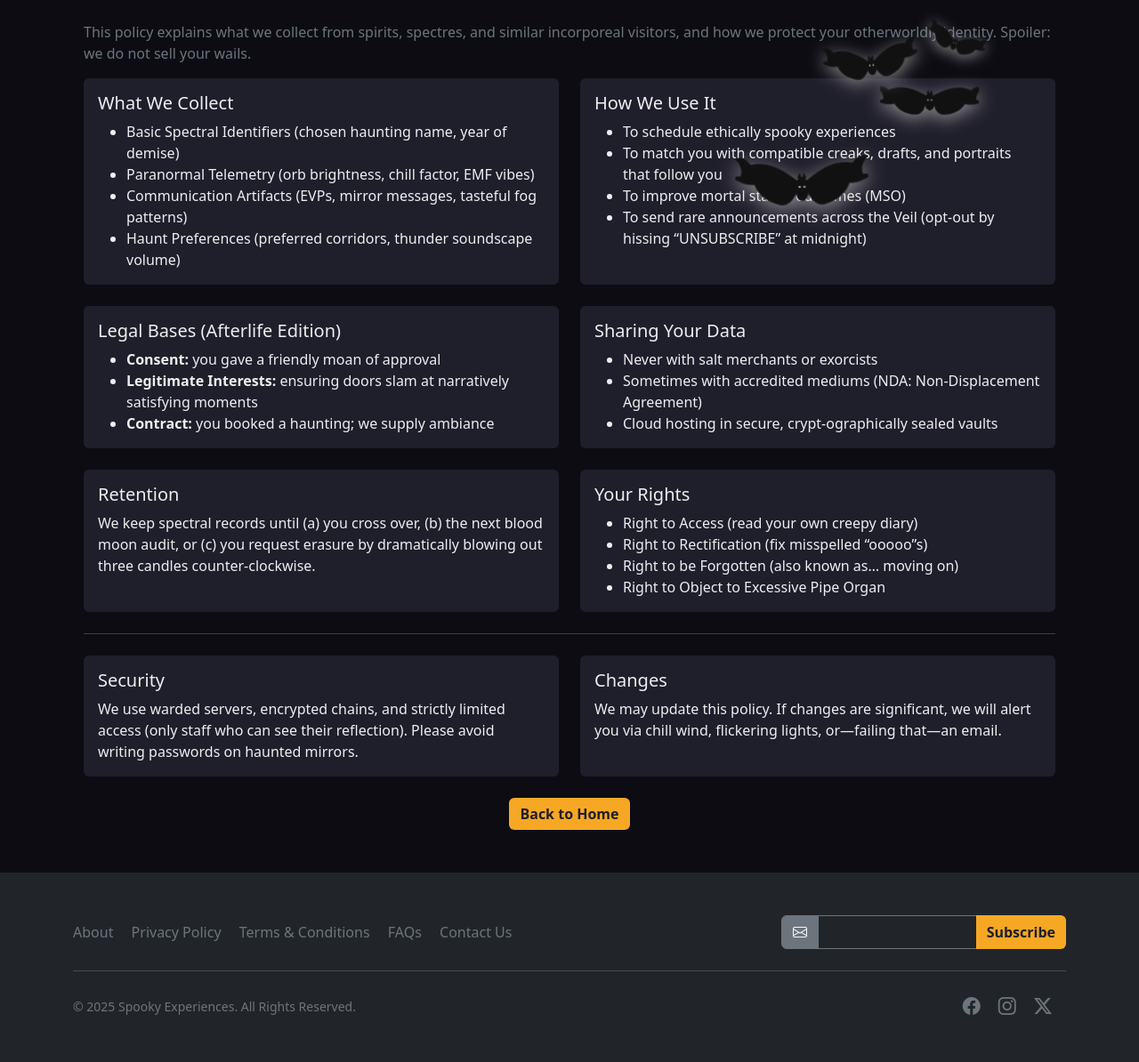
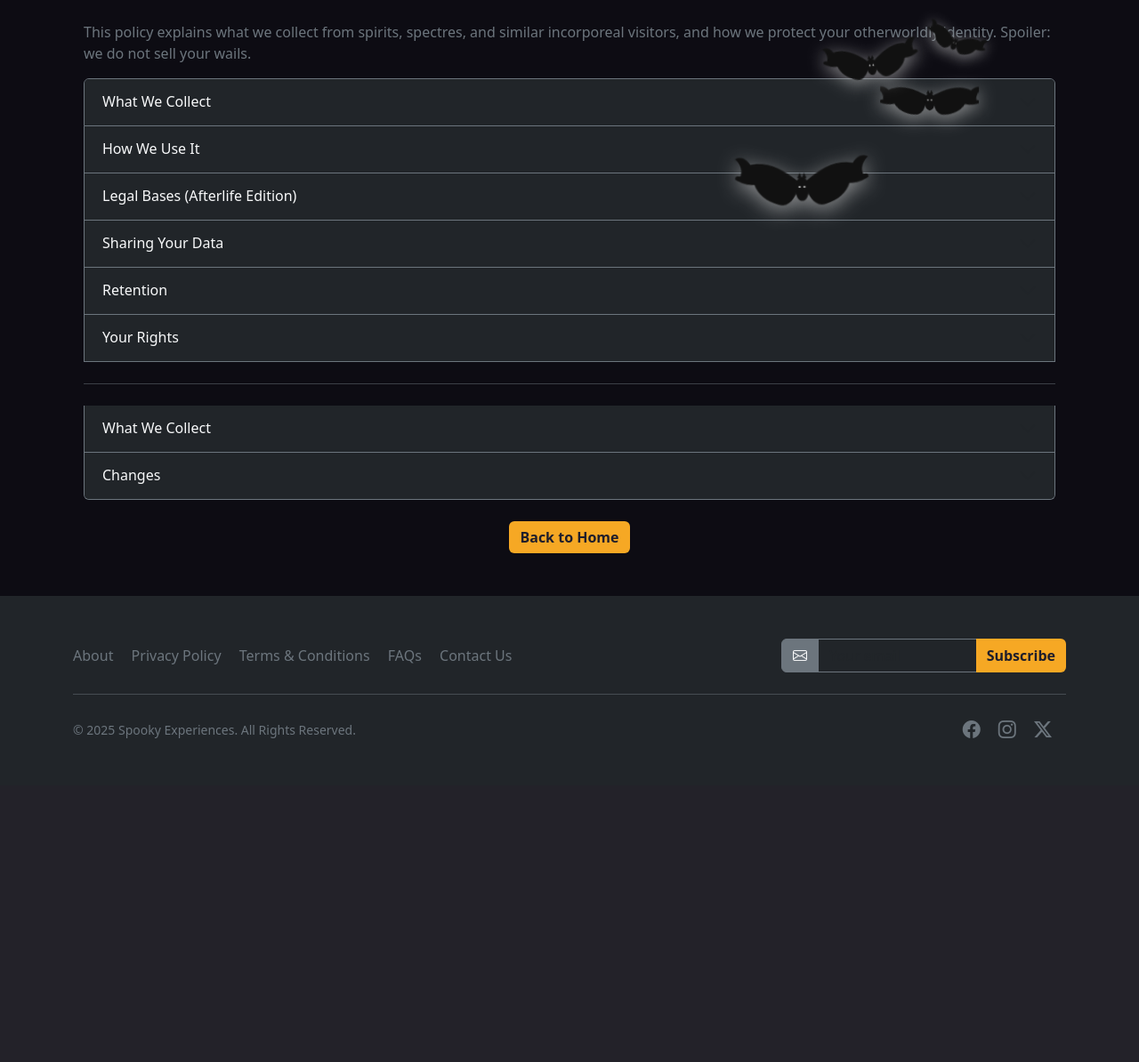
Before and after one commit to petedanielsmith/HalloweenHackathon2025, a Django app: page /privacy/ in a window 1280 px wide. Shown: the part 184-1378 px from the top of the page at 89% size. After the commit the page ends 1014 px from the top, so only its background shows below. Run offline with Django 5.2, Linux system fonts and the light colour scheme.

Commit message:
Structure privacy.html format so elements reflect same format as other footer elements.

```diff
--- a/events/templates/events/privacy.html
+++ b/events/templates/events/privacy.html
@@ -15,28 +15,34 @@ Privacy Policy • Spooky Experiences
     This policy explains what we collect from spirits, spectres, and similar incorporeal visitors, and how we protect your otherworldly identity. Spoiler: we do not sell your wails.
   </p>
 
-  <div class="row g-4">
-    <div class="col-lg-6">
-      <div class="card h-100">
-        <div class="card-body">
-          <h3 class="h5">What We Collect</h3>
+  <div class="accordion" id="privacyAccordion">
+    <div class="accordion-item bg-dark text-light border-secondary">
+      <h2 class="accordion-header" id="priv1">
+        <button class="accordion-button bg-dark text-light collapsed" type="button" data-bs-toggle="collapse" data-bs-target="#collapse1">
+          What We Collect
+        </button>
+      </h2>
+      <div id="collapse1" class="accordion-collapse collapse" data-bs-parent="#privacyAccordion">
+        <div class="accordion-body text-secondary">
           <ul class="mb-0">
             <li>Basic Spectral Identifiers (chosen haunting name, year of demise)</li>
-            <li>Paranormal Telemetry (orb brightness, chill factor, EMF vibes)</li>
-            <li>Communication Artifacts (EVPs, mirror messages, tasteful fog patterns)</li>
+            <li>Preferred form of payment in Souls for our events</li>
             <li>Haunt Preferences (preferred corridors, thunder soundscape volume)</li>
           </ul>
         </div>
       </div>
     </div>
 
-    <div class="col-lg-6">
-      <div class="card h-100">
-        <div class="card-body">
-          <h3 class="h5">How We Use It</h3>
+    <div class="accordion-item bg-dark text-light border-secondary">
+      <h2 class="accordion-header" id="priv2">
+        <button class="accordion-button bg-dark text-light collapsed" type="button" data-bs-toggle="collapse" data-bs-target="#collapse2">
+          How We Use It
+        </button>
+      </h2>
+      <div id="collapse2" class="accordion-collapse collapse" data-bs-parent="#privacyAccordion">
+        <div class="accordion-body text-secondary">
           <ul class="mb-0">
-            <li>To schedule ethically spooky experiences</li>
-            <li>To match you with compatible creaks, drafts, and portraits that follow you</li>
+            <li>To help schedule the unlively experience you seek</li>
             <li>To improve mortal startle outcomes (MSO)</li>
             <li>To send rare announcements across the Veil (opt-out by hissing “UNSUBSCRIBE” at midnight)</li>
           </ul>
@@ -44,10 +50,14 @@ Privacy Policy • Spooky Experiences
       </div>
     </div>
 
-    <div class="col-lg-6">
-      <div class="card h-100">
-        <div class="card-body">
-          <h3 class="h5">Legal Bases (Afterlife Edition)</h3>
+    <div class="accordion-item bg-dark text-light border-secondary">
+      <h2 class="accordion-header" id="priv3">
+        <button class="accordion-button bg-dark text-light collapsed" type="button" data-bs-toggle="collapse" data-bs-target="#collapse3">
+          Legal Bases (Afterlife Edition)
+        </button>
+      </h2>
+      <div id="collapse3" class="accordion-collapse collapse" data-bs-parent="#privacyAccordion">
+        <div class="accordion-body text-secondary">
           <ul class="mb-0">
             <li><strong>Consent:</strong> you gave a friendly moan of approval</li>
             <li><strong>Legitimate Interests:</strong> ensuring doors slam at narratively satisfying moments</li>
@@ -57,10 +67,14 @@ Privacy Policy • Spooky Experiences
       </div>
     </div>
 
-    <div class="col-lg-6">
-      <div class="card h-100">
-        <div class="card-body">
-          <h3 class="h5">Sharing Your Data</h3>
+    <div class="accordion-item bg-dark text-light border-secondary">
+      <h2 class="accordion-header" id="priv4">
+        <button class="accordion-button bg-dark text-light collapsed" type="button" data-bs-toggle="collapse" data-bs-target="#collapse4">
+          Sharing Your Data
+        </button>
+      </h2>
+      <div id="collapse4" class="accordion-collapse collapse" data-bs-parent="#privacyAccordion">
+        <div class="accordion-body text-secondary">
           <ul class="mb-0">
             <li>Never with salt merchants or exorcists</li>
             <li>Sometimes with accredited mediums (NDA: Non-Displacement Agreement)</li>
@@ -70,19 +84,27 @@ Privacy Policy • Spooky Experiences
       </div>
     </div>
 
-    <div class="col-lg-6">
-      <div class="card h-100">
-        <div class="card-body">
-          <h3 class="h5">Retention</h3>
+    <div class="accordion-item bg-dark text-light border-secondary">
+      <h2 class="accordion-header" id="priv5">
+        <button class="accordion-button bg-dark text-light collapsed" type="button" data-bs-toggle="collapse" data-bs-target="#collapse5">
+          Retention
+        </button>
+      </h2>
+      <div id="collapse5" class="accordion-collapse collapse" data-bs-parent="#privacyAccordion">
+        <div class="accordion-body text-secondary">
           <p class="mb-0">We keep spectral records until (a) you cross over, (b) the next blood moon audit, or (c) you request erasure by dramatically blowing out three candles counter-clockwise.</p>
         </div>
       </div>
     </div>
 
-    <div class="col-lg-6">
-      <div class="card h-100">
-        <div class="card-body">
-          <h3 class="h5">Your Rights</h3>
+    <div class="accordion-item bg-dark text-light border-secondary">
+      <h2 class="accordion-header" id="priv6">
+        <button class="accordion-button bg-dark text-light collapsed" type="button" data-bs-toggle="collapse" data-bs-target="#collapse6">
+          Your Rights
+        </button>
+      </h2>
+      <div id="collapse6" class="accordion-collapse collapse" data-bs-parent="#privacyAccordion">
+        <div class="accordion-body text-secondary">
           <ul class="mb-0">
             <li>Right to Access (read your own creepy diary)</li>
             <li>Right to Rectification (fix misspelled “ooooo”s)</li>
@@ -92,23 +114,32 @@ Privacy Policy • Spooky Experiences
         </div>
       </div>
     </div>
-  </div>
 
-  <hr class="border-secondary opacity-50 my-4">
+    <hr class="border-secondary opacity-50 my-4">
 
-  <div class="row g-4">
-    <div class="col-md-6">
-      <div class="card h-100">
-        <div class="card-body">
-          <h3 class="h5">Security</h3>
-          <p class="mb-0">We use warded servers, encrypted chains, and strictly limited access (only staff who can see their reflection). Please avoid writing passwords on haunted mirrors.</p>
+    <div class="accordion-item bg-dark text-light border-secondary">
+      <h2 class="accordion-header" id="priv7">
+        <button class="accordion-button bg-dark text-light collapsed" type="button" data-bs-toggle="collapse" data-bs-target="#collapse7">
+          What We Collect
+        </button>
+      </h2>
+      <div id="collapse7" class="accordion-collapse collapse" data-bs-parent="#privacyAccordion">
+        <div class="accordion-body text-secondary">
+          <ul class="mb-0">
+            <p class="mb-0">We use warded servers, encrypted chains, and strictly limited access (only staff who can see their reflection). Please avoid writing passwords on haunted mirrors.</p>
+          </ul>
         </div>
       </div>
     </div>
-    <div class="col-md-6">
-      <div class="card h-100">
-        <div class="card-body">
-          <h3 class="h5">Changes</h3>
+
+    <div class="accordion-item bg-dark text-light border-secondary">
+      <h2 class="accordion-header" id="priv8">
+        <button class="accordion-button bg-dark text-light collapsed" type="button" data-bs-toggle="collapse" data-bs-target="#collapse8">
+          Changes
+        </button>
+      </h2>
+      <div id="collapse8" class="accordion-collapse collapse" data-bs-parent="#privacyAccordion">
+        <div class="accordion-body text-secondary">
           <p class="mb-0">We may update this policy. If changes are significant, we will alert you via chill wind, flickering lights, or—failing that—an email.</p>
         </div>
       </div>
```
